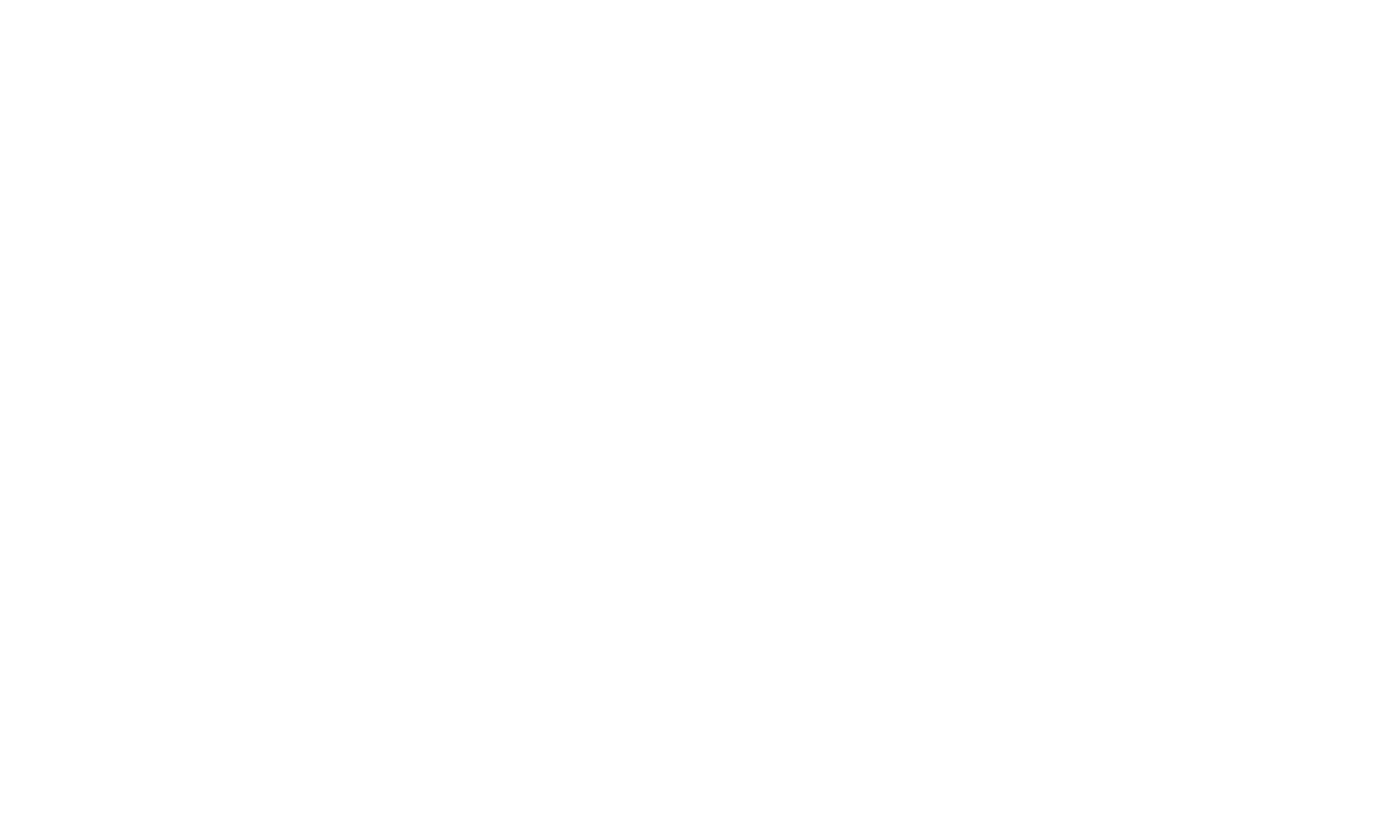
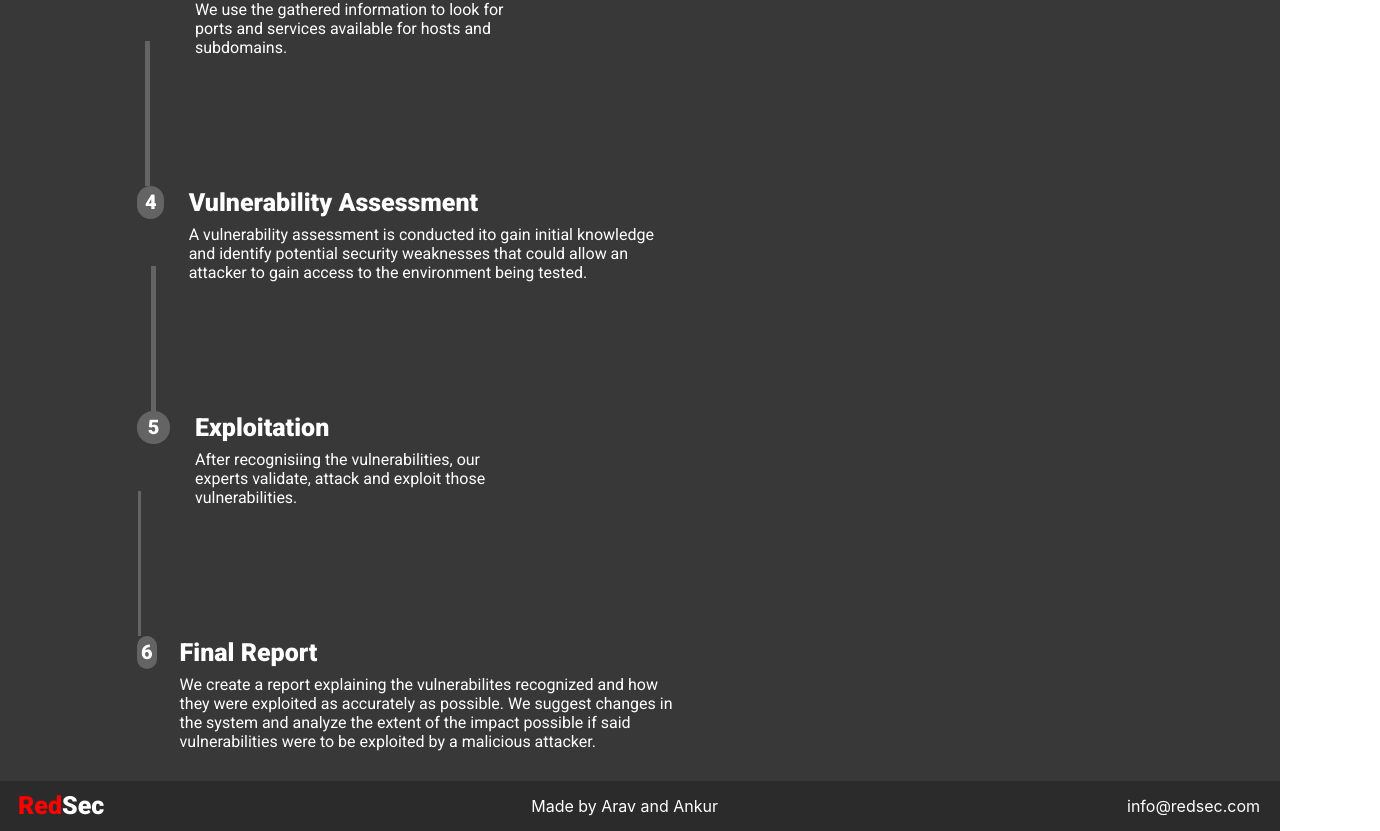
Before and after one commit to ankur-bohra/redsec, a React (Create React App) app: page / in a window 1280 px wide. Shown: the part 1278-2109 px from the top of the page, 1380 px wide, since content can reach past the window. Before the commit the page ends 800 px from the top, so only its background shows below. Built offline with nearby package versions, Linux system fonts and the light colour scheme.

Commit message:
Add closing block

```diff
--- a/src/components/Page.css
+++ b/src/components/Page.css
@@ -1,8 +1,5 @@
 @import url('https://fonts.googleapis.com/css2?family=Roboto:ital,wght@0,300;0,400;0,700;0,900;1,300&display=swap');
 
-.block {
-    width: 100%;
-}
 .block-header {width: 100%}
 .block-header p {
     font-size: 30px;
@@ -22,6 +19,7 @@
     background-color: #FFFFFF;
     color: #2B2B2B
 }
+.block:last-child {background-color: #2B2B2B}
 
 /* Catchy Block */
 .catchy-block {
@@ -43,7 +41,7 @@
     font-family: 'Roboto', sans-serif;
     color: white;
     font-size: 20px;
-    width: 28%;
+    width: 548px;
     margin: 15px 0px 20px 0px;
 }
 .catchy-block ul {
@@ -84,6 +82,7 @@
     justify-content: center;
     list-style: none;
     padding: 0px;
+    overflow: scroll-y;
 }
 .quotes-block .images li {
     display: inline-block;
@@ -118,3 +117,70 @@
     margin-left: auto;
     margin-right: auto;
 }
+
+/* STEPS BLOCK */
+.steps-block .steps ul {
+    list-style: none;
+    padding: 60px 0px 0px 137px;
+    margin: 0px;
+}
+.steps-block .steps li {
+    margin: 0px 0px 80px 0px;
+    display: flex;
+}
+.steps-block .steps li:last-child {margin-bottom: 0px}
+.steps-block .step-content {
+    padding-left: 10px;
+}
+.steps-block .step-content p {
+    font-family: 'Roboto', sans-serif;
+    font-weight: 400;
+    color: white;
+    width: 45%;
+    margin: 8px 0px 0px 0px;
+}
+.steps-block .step-content p:first-child {
+    /* This is the step title */
+    margin: 2px 0px 0px 0px;
+    font-family: 'Roboto', sans-serif;
+    font-weight: 900;
+    font-size: 25px;
+    color: white;
+}
+.steps-block .step-number {
+    height: 33px;
+    width: 33px;
+    border-radius: 16px;
+    background-color: #646464;
+    text-align: center;
+    vertical-align: middle;
+    color: white;
+    margin-right: 10px;
+    font-family: 'Roboto', sans-serif;
+    font-weight: 900;
+    font-size: 20px;
+    line-height: 33px;
+}
+.steps-block .vertical-line {
+    width: 5px;
+    height: 145px;
+    background-color: #646464;
+    position: relative;
+    display: float;
+    top: -145px;
+    left: -29px;
+}
+
+/* Closing Block */
+.closing-block {
+    height: 50px;
+    color: white;
+}
+.closing-block .block-content {
+    text-align: center;
+}
+.closing-block .block-content > span {
+    line-height: 50px;
+    margin: 0px;
+}
+.closing-block .email {float: right; padding-right: 20px}
--- a/src/components/Page.js
+++ b/src/components/Page.js
@@ -63,6 +63,36 @@ const QUOTES = {
         source: {name: "Jane Smith",position: "President"}
     },
 }
+
+const STEPS = [
+    {
+        title: "Information Gathering",
+        text: "The client gives us information about the scope of testing. We ensure there will be no testing done outside what has been listed."
+    },
+    {
+        title: "Reconnaissance",
+        text: "We gather overlooked publicly-available information from the information provided by the client to understand the system better."
+    },
+    {
+        title: "Discovery and Scanning",
+        text: "We use the gathered information to look for ports and services available for hosts and subdomains."
+    },
+    {
+        title: "Vulnerability Assessment",
+        text: "A vulnerability assessment is conducted ito gain initial knowledge and identify potential security weaknesses that could allow an attacker to gain access to the environment being tested."
+    },
+    {
+        title: "Exploitation",
+        text: "After recognisiing the vulnerabilities, our experts validate, attack and exploit those vulnerabilities."
+    },
+    {
+        title: "Final Report",
+        text: (
+`We create a report explaining the vulnerabilites recognized and how they were exploited as accurately as possible.
+We suggest changes in the system and analyze the extent of the impact possible if said vulnerabilities were to be exploited by a malicious attacker.`
+        )
+    }
+]
 
 class BlockHeader extends Component {
     render() {
@@ -175,6 +205,51 @@ class QuotesBlock extends Component {
     }
 }
 
+class LinkedStepsBlock extends Component {
+    render() {
+        let steps = this.props.steps;
+        let step_list = []
+        for (let i = 0; i < steps.length; i++) {
+            let step = steps[i];
+            let li = (
+                <li key={i}>
+                    <div className="step-number">{i + 1}</div>
+                    {i>0 ? <div className="vertical-line"></div> : null}
+                    <div className="step-content">
+                        <p>{step.title}</p>
+                        <p>{step.text}</p>
+                    </div>
+                </li>
+            )
+            step_list.push(li);
+        }
+        return (
+            <Block title={this.props.title} subclass="steps-block">
+                <div className="steps">
+                    <ul>{step_list}</ul>
+                </div>
+            </Block>
+        );
+    }
+}
+
+class ClosingBlock extends Component {
+    render() {
+        return (
+            <Block title={this.props.title} subclass="closing-block">
+                <div class="logo">
+                    <p>
+                        <span class="logo--red">Red</span>
+                        <span class="logo--sec">Sec</span>
+                    </p>
+                </div>
+                <span class="credits">Made by Arav and Ankur</span>
+                <span class="email">info@redsec.com</span>
+            </Block>
+        );
+    }
+}
+
 function on_case_studies_click(e) {}
 function on_request_demo_click(e) {}
 
@@ -189,7 +264,9 @@ class Home extends Component {
             }}
         />
         let quotes_block = <QuotesBlock title="Our Clients" quotes={QUOTES}/>
-        return [catchy_block, quotes_block];
+        let steps_block = <LinkedStepsBlock title="Our Process" steps={STEPS}/>
+        let closing_block = <ClosingBlock/>
+        return [catchy_block, quotes_block, steps_block, closing_block];
     }
 }
 
```
